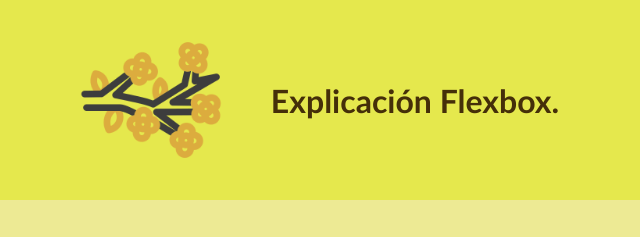
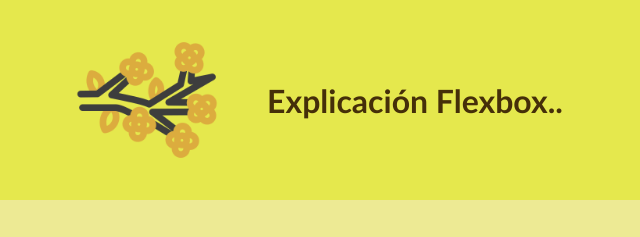
Before and after one commit to LuisaGranada/ActividadFlexbox, a plain HTML site: page Index.html in a window 1280 px wide. Shown: the top 237 px of the page, 335-975 px from the left. Drawn offline with Linux system fonts and the light colour scheme.

Commit message:
se crea cambio el titulo2

```diff
--- a/Index.html
+++ b/Index.html
@@ -9,7 +9,7 @@
 <body>
     <Header>
         <img src="Imagenes/Imagen - Logo.png" alt="">
-        <h1>Explicación Flexbox.</h1>
+        <h1>Explicación Flexbox..</h1>
     </Header>
 
     <section>
```
